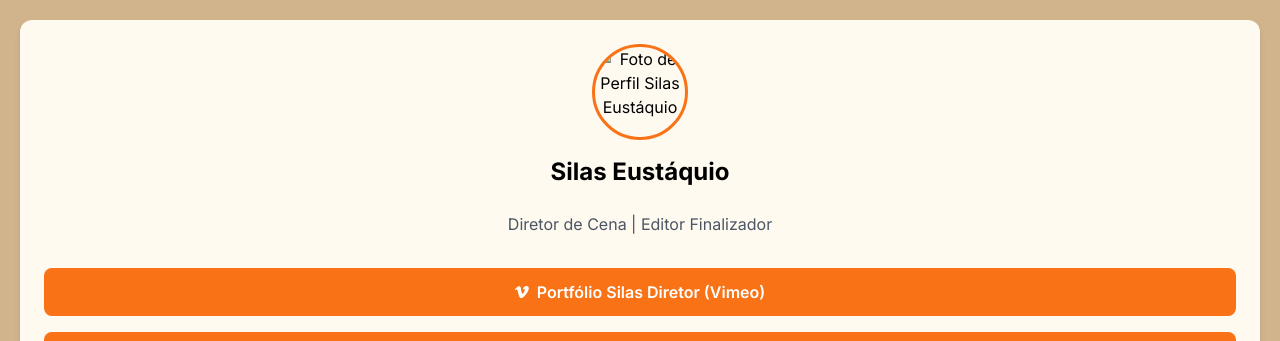
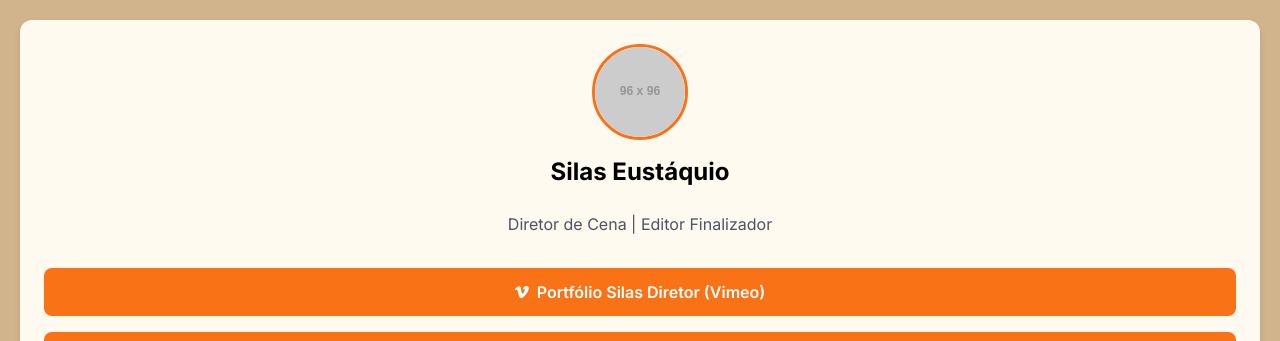
Before and after one commit to EustaquioSilas/Silas, a plain HTML site: page index.html in a window 1280 px wide. Shown: the top 341 px of the page. Drawn offline with nearby package versions, Linux system fonts and the light colour scheme; placeholder pictures from the web are drawn by us.

Commit message:
Update index.html

```diff
--- a/index.html
+++ b/index.html
@@ -76,7 +76,7 @@
     <body>
 
         <div class="container">
-            <img src="SE" alt="Foto de Perfil Silas Eustáquio" class="profile-picture">
+            <img src="https://placehold.co/96x96/f97316/ffffff?text=SE" alt="Iniciais Silas Eustáquio" class="profile-picture">
 
             <h1 class="text-2xl font-bold mb-6">Silas Eustáquio</h1>
             <p class="text-gray-600 mb-8">Diretor de Cena | Editor Finalizador</p>
```
